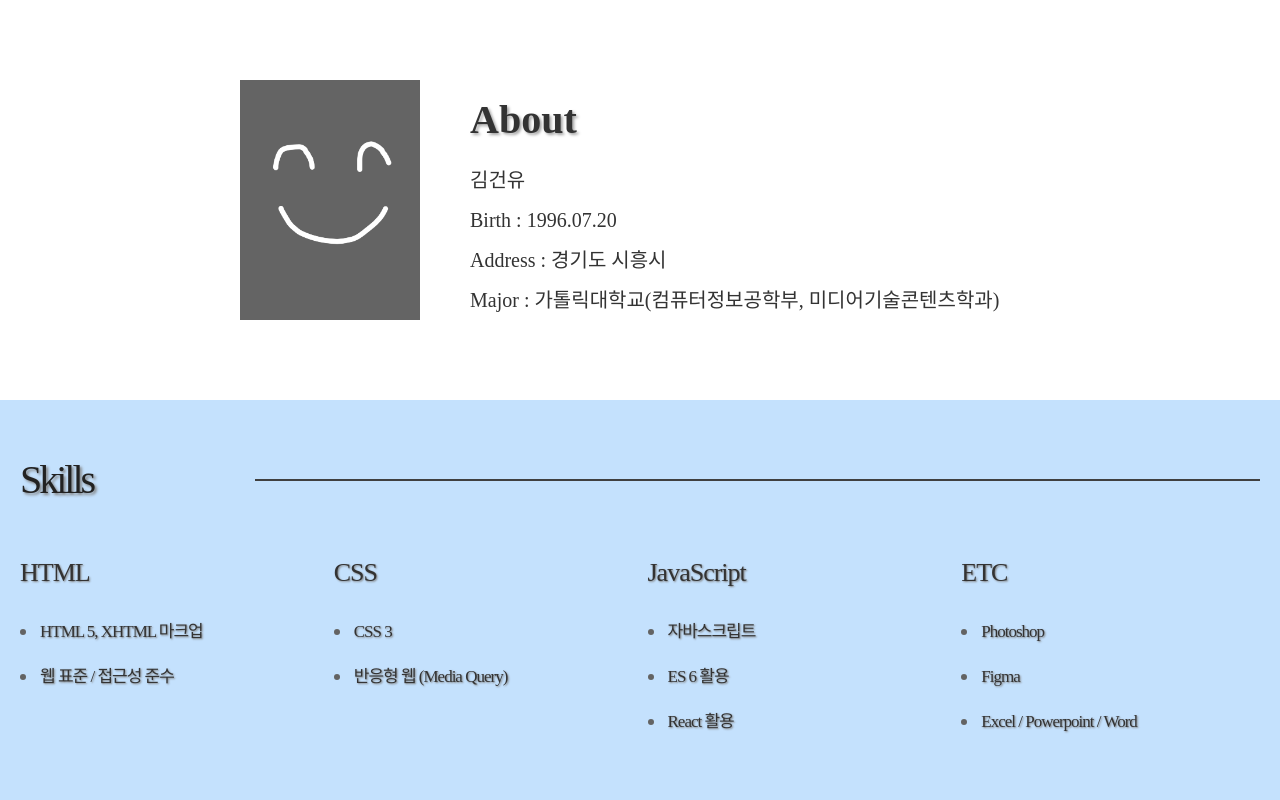
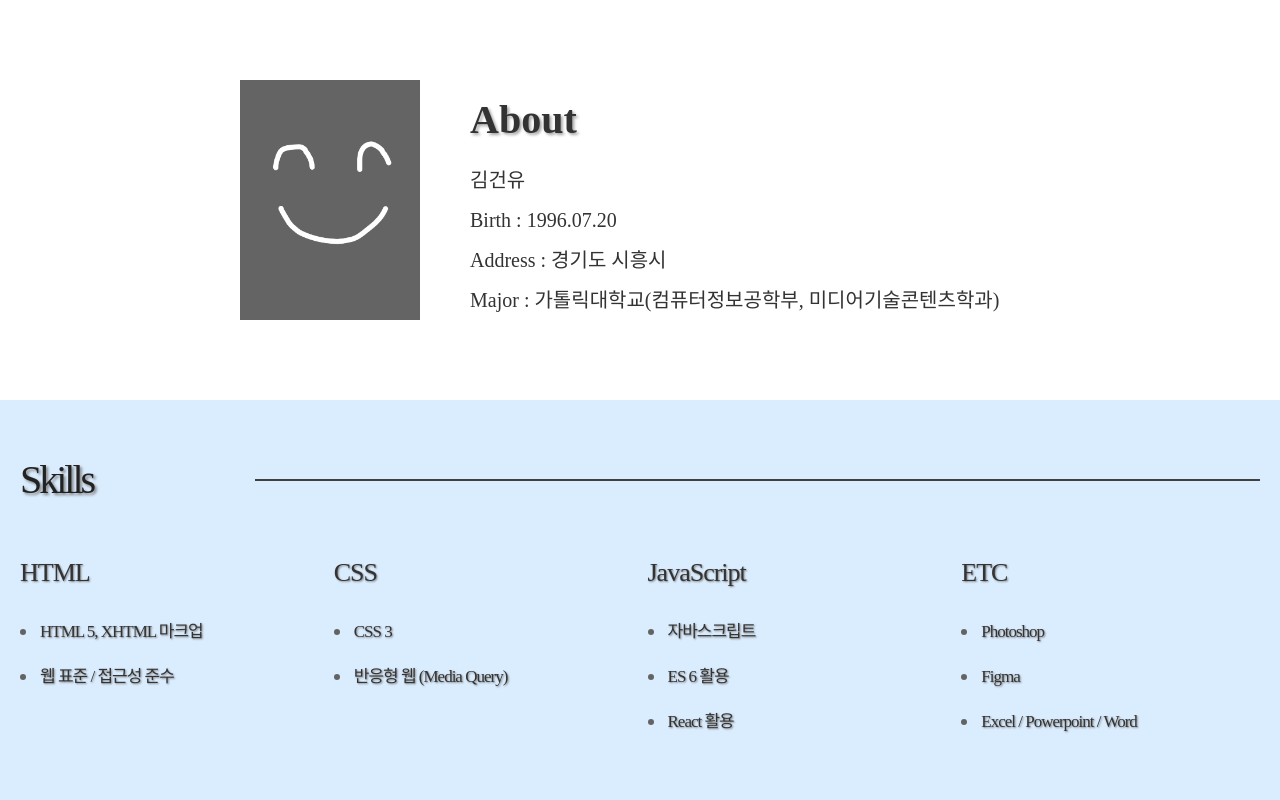
Before and after one commit to kkuunnyu/Portfolio, a plain HTML site: page index.html in a window 1280 px wide. Shown: the top 800 px of the page. Drawn offline with Linux system fonts and the light colour scheme; a web font is replaced by a local one.

Commit message:
Add files via upload

```diff
--- a/css/main.css
+++ b/css/main.css
@@ -68,7 +68,7 @@ h3 {font-size: 26px; font-weight: 400; letter-spacing: -1px;}
 
 /* main */
 main {position: relative; margin-bottom: 250px; background-color: #fff; z-index: 100;}
-.skills {background-color: #c4e1fd;}
+.skills {background-color: #daedff;}
 .skills h2{color : #222222; text-shadow: 2px 2px 3px grey;}
 .skills .skill_list {display: flex; justify-content: center; padding-bottom: 80px;}
 .skills .skill_list > li {width: 25%; color: #333; font-size: 26px; letter-spacing: -1px;text-shadow: 1px 1px 2px grey;}
@@ -97,7 +97,7 @@ main {position: relative; margin-bottom: 250px; background-color: #fff; z-index:
 
 
 /* footer */
-footer {position: fixed; bottom: 0; left: 0; right: 0; padding:20px 0 50px; background-color: #f0f0f0; text-align: center;}
+footer {position: fixed; bottom: 0; left: 0; right: 0; padding:20px 0 50px; background-color: #daedff; text-align: center;}
 footer h2 {padding: 30px 0; font-size: 33px; letter-spacing: -1px;}
 footer h2::after {display: none;}
 .contact_list > li i {margin-right: 7px;}
```
